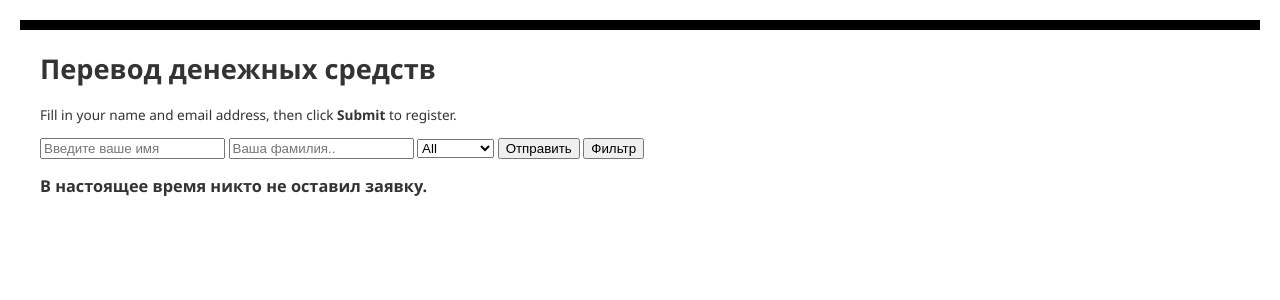
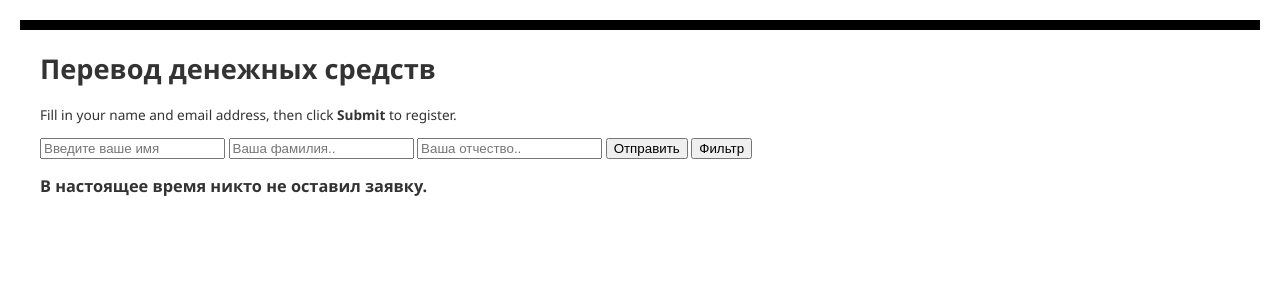
Before and after one commit to RaMiLe/Deneg, a PHP site: page / in a window 1280 px wide. Shown: the top 300 px of the page. Run offline with PHP 8.4, Linux system fonts and the light colour scheme; data that the repository does not hold is empty; some libraries are stand-ins or nearby versions.

Commit message:
Update index.php

```diff
--- a/index.php
+++ b/index.php
@@ -29,15 +29,8 @@ to register.</p>
 <form method="post" action="index.php" enctype="multipart/form-data" >
 <input type ="text" name ="name" id ="name" placeholder ="Введите ваше имя">
 <input type ="text" name ="email" id ="email" placeholder ="Ваша фамилия..">
-  <select name="country">
-<option value="">All</option>
-<option value="Russia">Russia</option>
-<option value="USA">USA</option>
-<option value="Germany">Germany</option>
-<option value="Japan">Japan</option>
-<option value="China">China</option>
-</select>
-<input type ="submit" name ="submit" value ="Отправить">
+  <input type ="text" name ="country" id ="country" placeholder ="Ваша отчество..">
+  <input type ="submit" name ="submit" value ="Отправить">
 <input type="submit" name="filter" value="Фильтр">
 </form>
 
```
